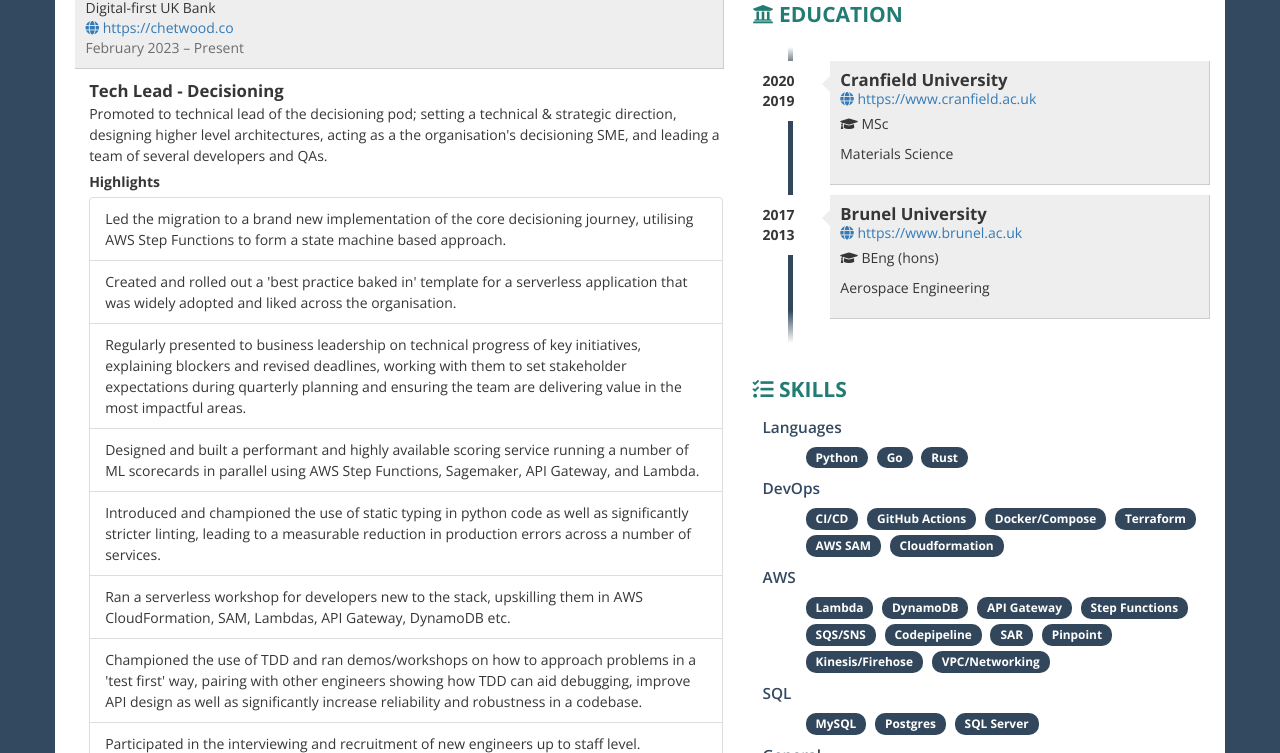
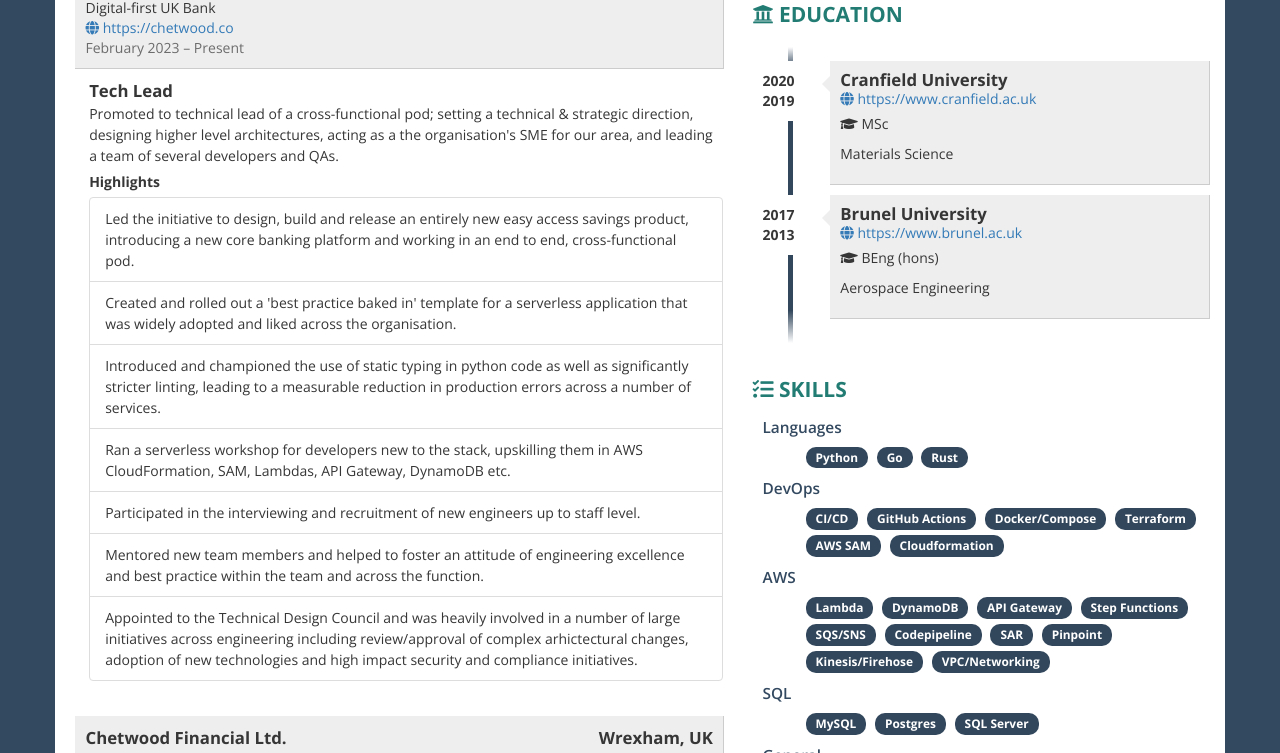
Before and after one commit to FollowTheProcess/cv, a plain HTML site: page index.html in a window 1280 px wide. Shown: the part 547-1300 px from the top of the page. Drawn offline with nearby package versions, Linux system fonts and the light colour scheme.

Commit message:
deploy: c6162463c1e262be4e85e120d665be521a64c137

```diff
--- a/index.html
+++ b/index.html
@@ -429,18 +429,15 @@
                 </div>
                 <div class="row">
                   <div class="job-details col-xs-11">
-                    <div class="profession">Tech Lead - Decisioning</div>
+                    <div class="profession">Tech Lead</div>
                     <div class="description">
-                      Promoted to technical lead of the decisioning pod; setting a technical & strategic direction, designing higher level architectures, acting as a the organisation's decisioning SME, and leading a team of several developers and QAs.
+                      Promoted to technical lead of a cross-functional pod; setting a technical & strategic direction, designing higher level architectures, acting as a the organisation's SME for our area, and leading a team of several developers and QAs.
                       <div class="highlights">Highlights</div>
                       <ul class="list-group">
-                        <li class="list-group-item">Led the migration to a brand new implementation of the core decisioning journey, utilising AWS Step Functions to form a state machine based approach.</li>
+                        <li class="list-group-item">Led the initiative to design, build and release an entirely new easy access savings product, introducing a new core banking platform and working in an end to end, cross-functional pod.</li>
                         <li class="list-group-item">Created and rolled out a 'best practice baked in' template for a serverless application that was widely adopted and liked across the organisation.</li>
-                        <li class="list-group-item">Regularly presented to business leadership on technical progress of key initiatives, explaining blockers and revised deadlines, working with them to set stakeholder expectations during quarterly planning and ensuring the team are delivering value in the most impactful areas.</li>
-                        <li class="list-group-item">Designed and built a performant and highly available scoring service running a number of ML scorecards in parallel using AWS Step Functions, Sagemaker, API Gateway, and Lambda.</li>
                         <li class="list-group-item">Introduced and championed the use of static typing in python code as well as significantly stricter linting, leading to a measurable reduction in production errors across a number of services.</li>
                         <li class="list-group-item">Ran a serverless workshop for developers new to the stack, upskilling them in AWS CloudFormation, SAM, Lambdas, API Gateway, DynamoDB etc.</li>
-                        <li class="list-group-item">Championed the use of TDD and ran demos/workshops on how to approach problems in a 'test first' way, pairing with other engineers showing how TDD can aid debugging, improve API design as well as significantly increase reliability and robustness in a codebase.</li>
                         <li class="list-group-item">Participated in the interviewing and recruitment of new engineers up to staff level.</li>
                         <li class="list-group-item">Mentored new team members and helped to foster an attitude of engineering excellence and best practice within the team and across the function.</li>
                         <li class="list-group-item">Appointed to the Technical Design Council and was heavily involved in a number of large initiatives across engineering including review/approval of complex arhictectural changes, adoption of new technologies and high impact security and compliance initiatives.</li>
```
